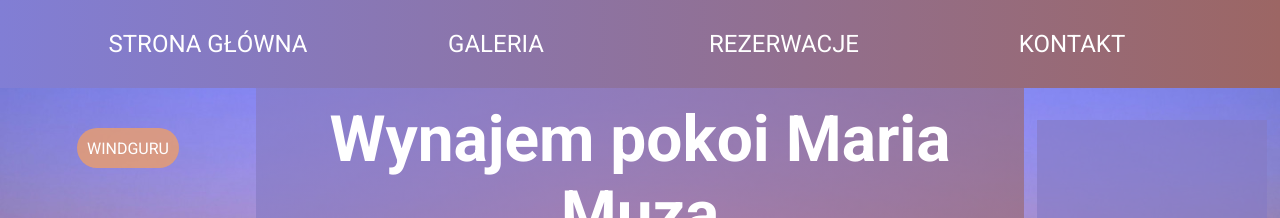
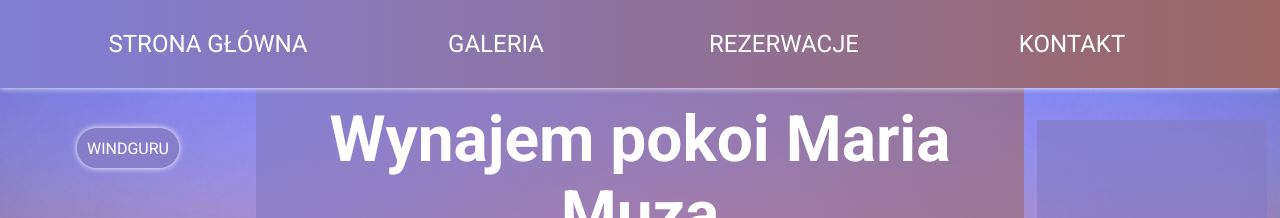
Before and after one commit to lMuzal/Magador, a plain HTML site: page index.html in a window 1280 px wide. Shown: the top 218 px of the page. Drawn offline with Linux system fonts and the light colour scheme; no server answers; a script that the page names is missing.

Commit message:
added shadows

```diff
--- a/styles/style.scss
+++ b/styles/style.scss
@@ -2,6 +2,10 @@
 *{
     margin: 0;
     padding: 0;
+
+@media screen {
+
+}
 
 }
 body{
@@ -20,6 +24,8 @@ header{
     background: linear-gradient(
         -90deg,#9C6664,#817ED5);
     justify-content: end;
+    box-shadow: 0px 0px 6px white;
+
     nav{
         height: 11vh;
         list-style: none;
@@ -91,7 +97,8 @@ main{
           margin: 10% auto;
           height: 40px;
           width: 8%;
-          background-color: rgba(235, 158, 108, 0.8);
+          background-color: rgba(134, 123, 196, 0.8);
+          box-shadow: 0px 0px 6px white;
           border-radius: 25px;
           color: white;
           font-family: 'Roboto', sans-serif;
@@ -165,6 +172,7 @@ main{
             min-width: 145px;
             width: 90%;
             background-color: rgba(134, 123, 196, 0.8);
+            // box-shadow: 0px 0px 6px white;
             position: sticky;
             top: 15%;
             opacity: 0.8;
```
Also changed, not shown: styles/style.css, 1 other file.
